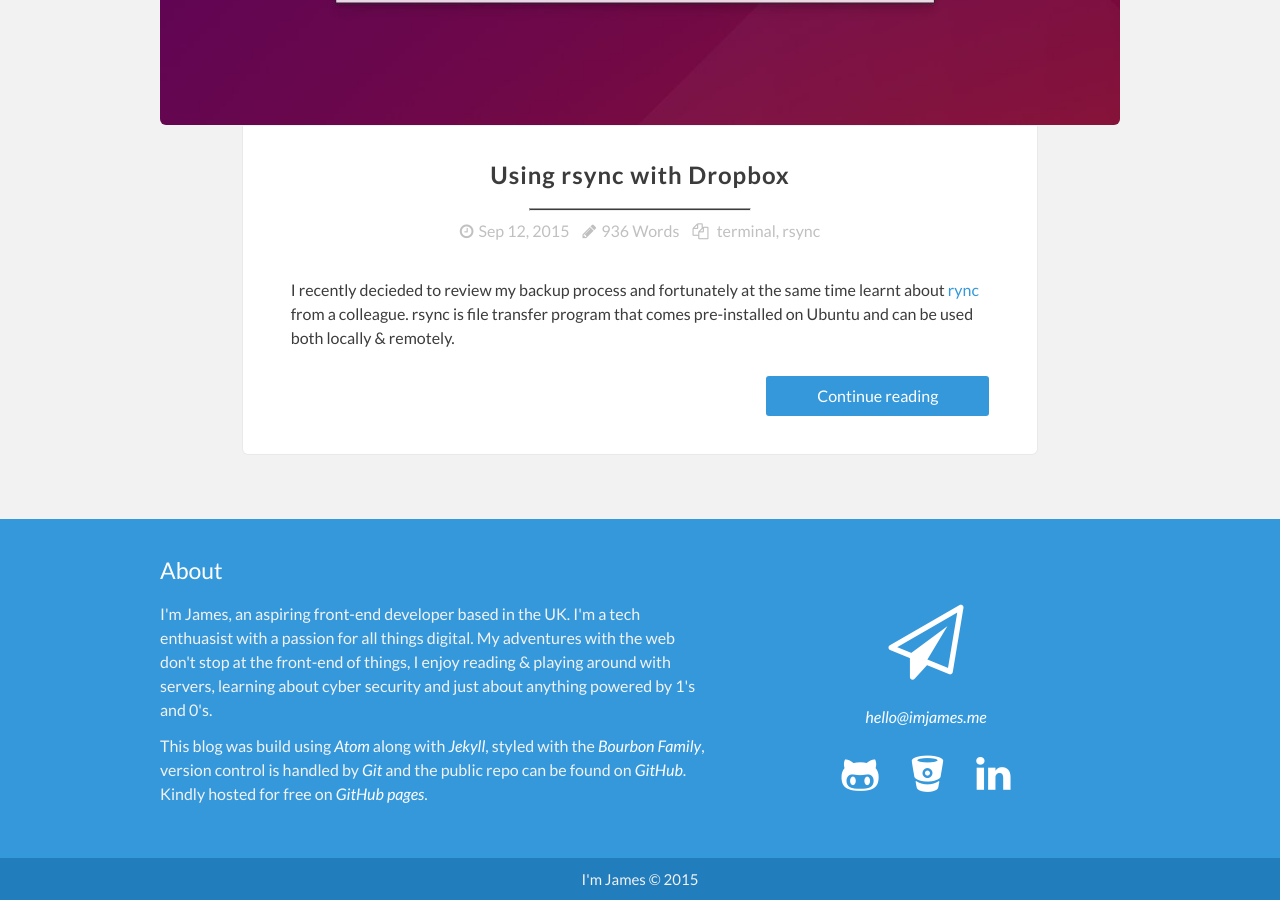
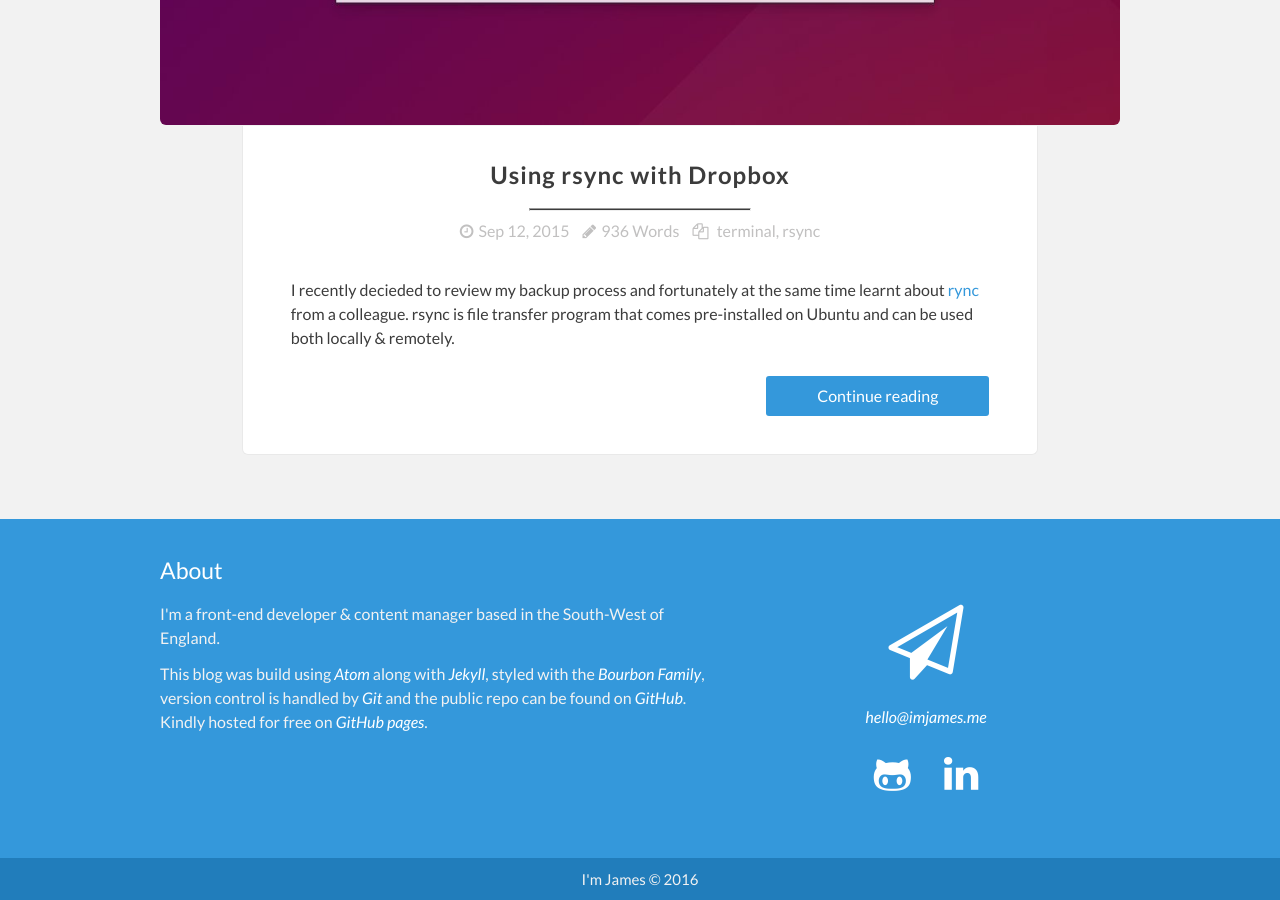
Before and after one commit to imjamesdotme/imjamesdotme.github.io, a Jekyll site: the page built from index.html, in a window 1280 px wide and 900 px high, scrolled down 3775 px. Built offline with Jekyll 4.4.1, drawn with Linux system fonts in a browser that asks for light colours; nearby versions of some CDN libraries.

Commit message:
Updated footer.

```diff
--- a/_config.yml
+++ b/_config.yml
@@ -1,16 +1,14 @@
 # Site settings
 title: I'm James
-tagline: Aspiring Web Developer's Blog
+tagline: Developer's Blog
 email: hello@imjames.me
-description: > # this means to ignore newlines until "baseurl:"
- I'm James, an aspiring front-end developer based in the UK. I'm a tech enthuasist with a passion for all things digital. My adventures with the web don't stop at the front-end of things, I enjoy reading & playing around with servers, learning about cyber security and just about anything powered by 1's and 0's.
+description: I'm a front-end developer & content manager based in the South-West of England.
 baseurl: "" # the subpath of your site, e.g. /blog/
 url: "https://imjamesdotme.github.io/" # the base hostname & protocol for your site
 
 # Social
 github_username: imjamesdotme
-bitbucket_username: imjamesdotme
-#linkedin_username:
+linkedin_username: jameslilliott
 
 # SASS
 sass:
--- a/_includes/footer.html
+++ b/_includes/footer.html
@@ -11,13 +11,12 @@
       <a href="mailto:{{ site.email }}">{{ site.email }}</a>
       <ul>
         <li><a href="https://github.com/{{ site.github_username }}" class="icon" title="James on Github" target="_blank"><i class="fa fa-github-alt"></i></a></li>
-      <li><a href="https://bitbucket.org/{{ site.bitbucket_username }}" class="icon" title="James on Bitbucket" target="_blank"><i class="fa fa-bitbucket"></i></a></li>
-      <li><a href="{{ site.linkedin_username }}" title="James on LinkedIn" class="icon" target="_blank"><i class="fa fa-linkedin"></i></a></li>
+        <li><a href="https://www.linkedin.com/in/{{ site.linkedin_username }}" title="James on LinkedIn" class="icon" target="_blank"><i class="fa fa-linkedin"></i></a></li>
       </ul>
     </aside>
   </div>
   <div class="footer-copyright">
-      <p>I'm James © 2015</p>
+      <p>I'm James © 2016</p>
   </div>
   <script src="{{" /js/prism.js " | prepend: site.baseurl }}"></script>
 </footer>
```
